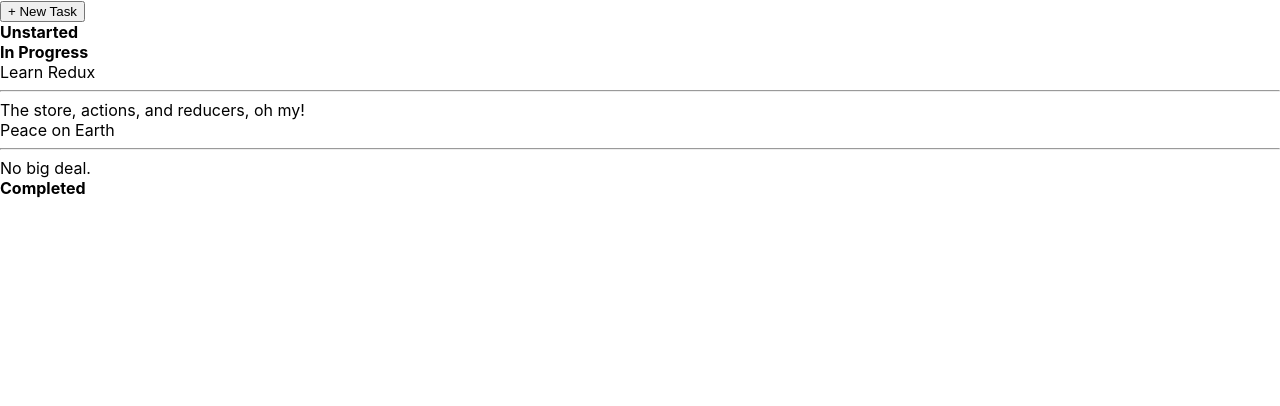
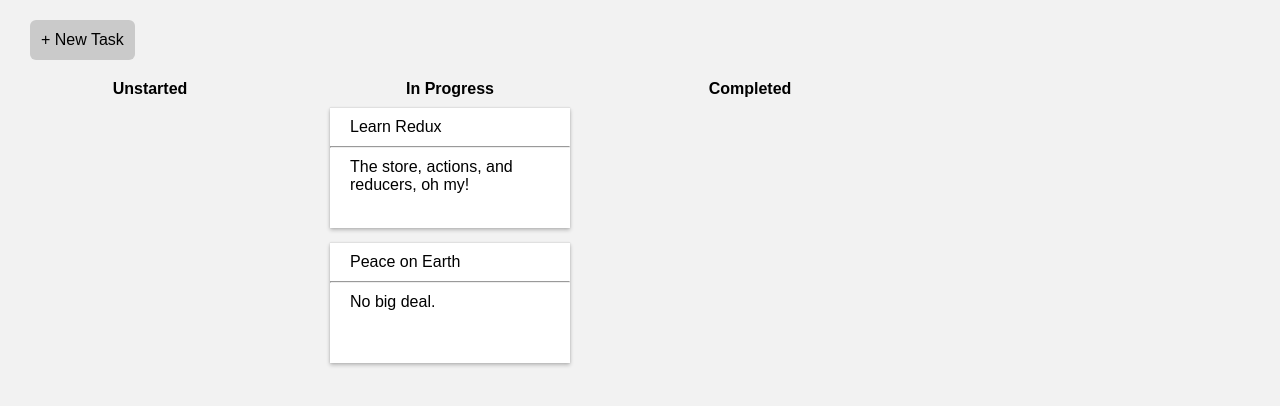
Before and after one commit to FabioTranjan/kanban-board, a React (Create React App) app: page / in a window 1280 px wide. Shown: the top 406 px of the page. Built offline with nearby package versions, Linux system fonts and the light colour scheme.

Commit message:
Added some css styling to the board.

```diff
--- a/src/components/TasksPage.js
+++ b/src/components/TasksPage.js
@@ -57,7 +57,6 @@ class TasksPage extends Component {
           <button className="button button-default" onClick={this.toggleForm}>
             + New Task
           </button>
-        </div>
           {this.state.showNewCardForm && (
             <form className="task-list-form" onSubmit={this.onCreateTask}>
               <input className="full-width-input" onChange={this.onTitleChange} value={this.state.title} type="text" placeholder="title" />
@@ -67,6 +66,7 @@ class TasksPage extends Component {
               </button>
             </form>
           )}
+        </div>
         <div className="tasks-lists">
           {this.renderTaskLists()}
         </div>
--- a/src/index.css
+++ b/src/index.css
@@ -1,13 +1,147 @@
+html, body {
+  width: 100%;
+  height: 100%;
+}
+
 body {
   margin: 0;
-  font-family: -apple-system, BlinkMacSystemFont, 'Segoe UI', 'Roboto', 'Oxygen',
-    'Ubuntu', 'Cantarell', 'Fira Sans', 'Droid Sans', 'Helvetica Neue',
-    sans-serif;
-  -webkit-font-smoothing: antialiased;
-  -moz-osx-font-smoothing: grayscale;
+  padding: 0;
+  font-family: sans-serif;
 }
 
-code {
-  font-family: source-code-pro, Menlo, Monaco, Consolas, 'Courier New',
-    monospace;
+#root {
+  width: 100%;
+  height: 100%;
 }
+
+input {
+  border: 1px solid #E0E0E0;
+  border-radius: 3px;
+  padding: 15px;
+  box-sizing: border-box;
+}
+
+.full-width-input {
+  display: block;
+  width: 100%;
+  margin-bottom: 10px;
+}
+
+hr {
+  margin: 0;
+}
+
+.button {
+  padding: 10px;
+  background: #76dc76;
+  color: #fff;
+  border: 1px solid transparent;
+  border-radius: 6px;
+  font: inherit;
+  cursor: pointer
+}
+
+.button-default {
+  background: #cacaca;
+  color: black;
+}
+
+/* layout */
+.container {
+  height: 100%;
+}
+
+.main-content {
+  background-color: #f2f2f2;
+  width: 100%;
+  height: 100%;
+  padding-top: 20px;
+}
+
+/* TaskList */
+.new-task-form {
+  margin-bottom: 10px;
+}
+
+.tasks {
+  margin: 0 auto;
+  max-width: 980px;
+}
+
+.tasks-header {
+  font-size: 18px;
+  margin-bottom: 20px;
+  text-align: right;
+  display: flex;
+  justify-content: space-between;
+}
+
+.tasks-lists {
+  display: flex;
+  width: 100%;
+}
+
+/* Task */
+.task {
+  width: 80%;
+  margin: 0 auto;
+  margin-bottom: 15px;
+  background: #fff;
+  box-shadow: 0 -1px 0 #e0e0e0, 0 0 2px rgba(0,0,0,.12), 0 2px 4px rgba(0,0,0,.24);
+}
+
+.task-header {
+  padding: 10px 20px;
+  display: flex;
+  justify-content: space-between;
+  align-items: center;
+}
+
+.task-list-header {
+  margin-left: 30px;
+  margin-bottom: 20px;
+}
+
+.task-list-form {
+  width: 50%;
+  margin-top: 20px;
+}
+
+.task-body {
+  padding: 10px 20px;
+  min-height: 60px;
+}
+
+.task-timer {
+  text-align: right;
+  font-weight: bold;
+}
+
+.task-lists {
+  display: flex;
+  justify-content: space-between;
+}
+
+.task-list {
+  width: 900px;
+}
+
+.task-list-title {
+  text-align: center;
+  margin-bottom: 10px;
+}
+
+.tasks-loading {
+  display: flex;
+  justify-content: center;
+  align-items: center;
+  height: 100vh;
+}
+
+.flash-error {
+  text-align: center;
+  padding: 25px;
+  background: #f2dede;
+  border-color: #ebcccc;
+  color: #a94442;
+}
```
Lines whose indentation alone changed are shown as unchanged.
